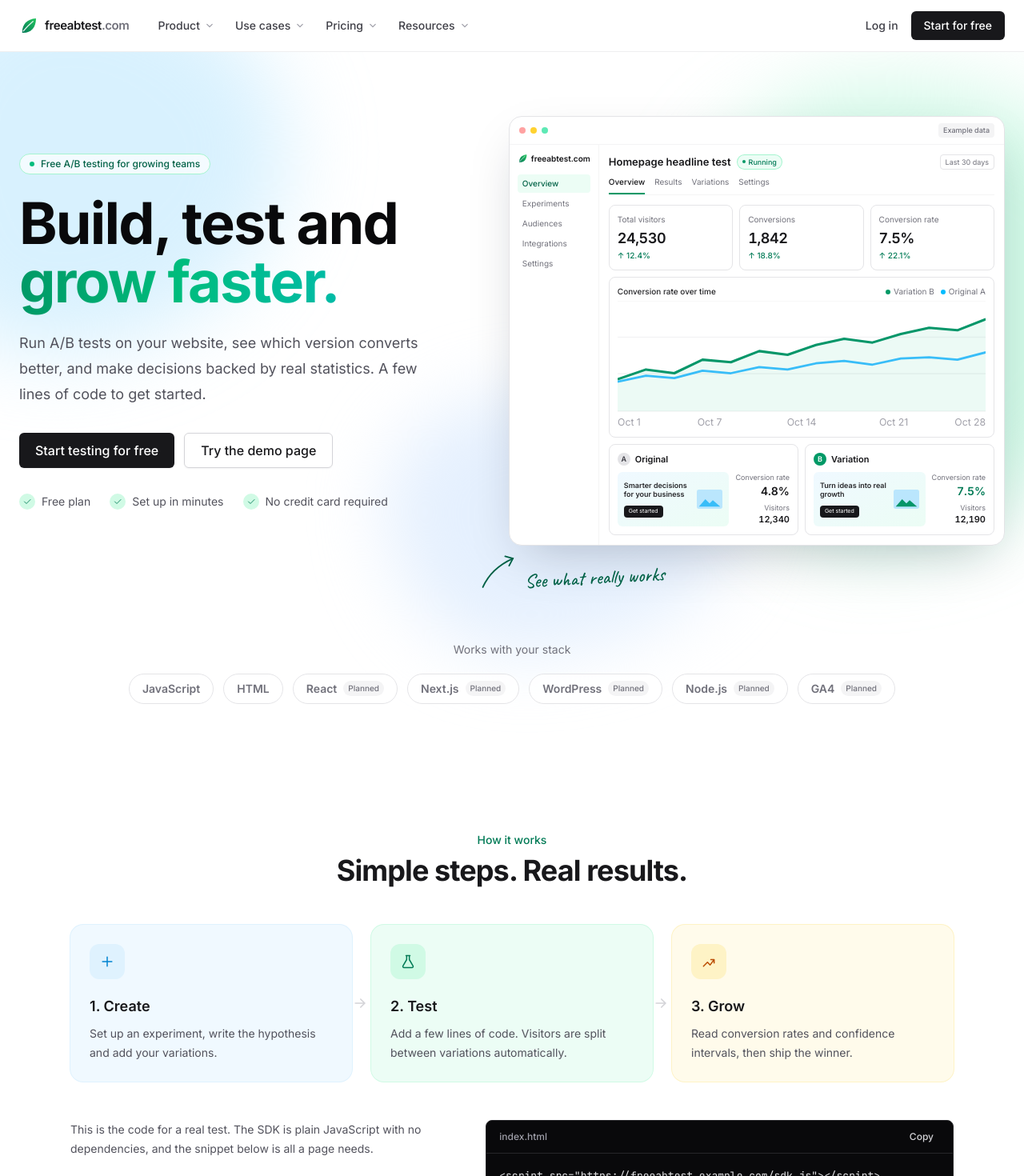
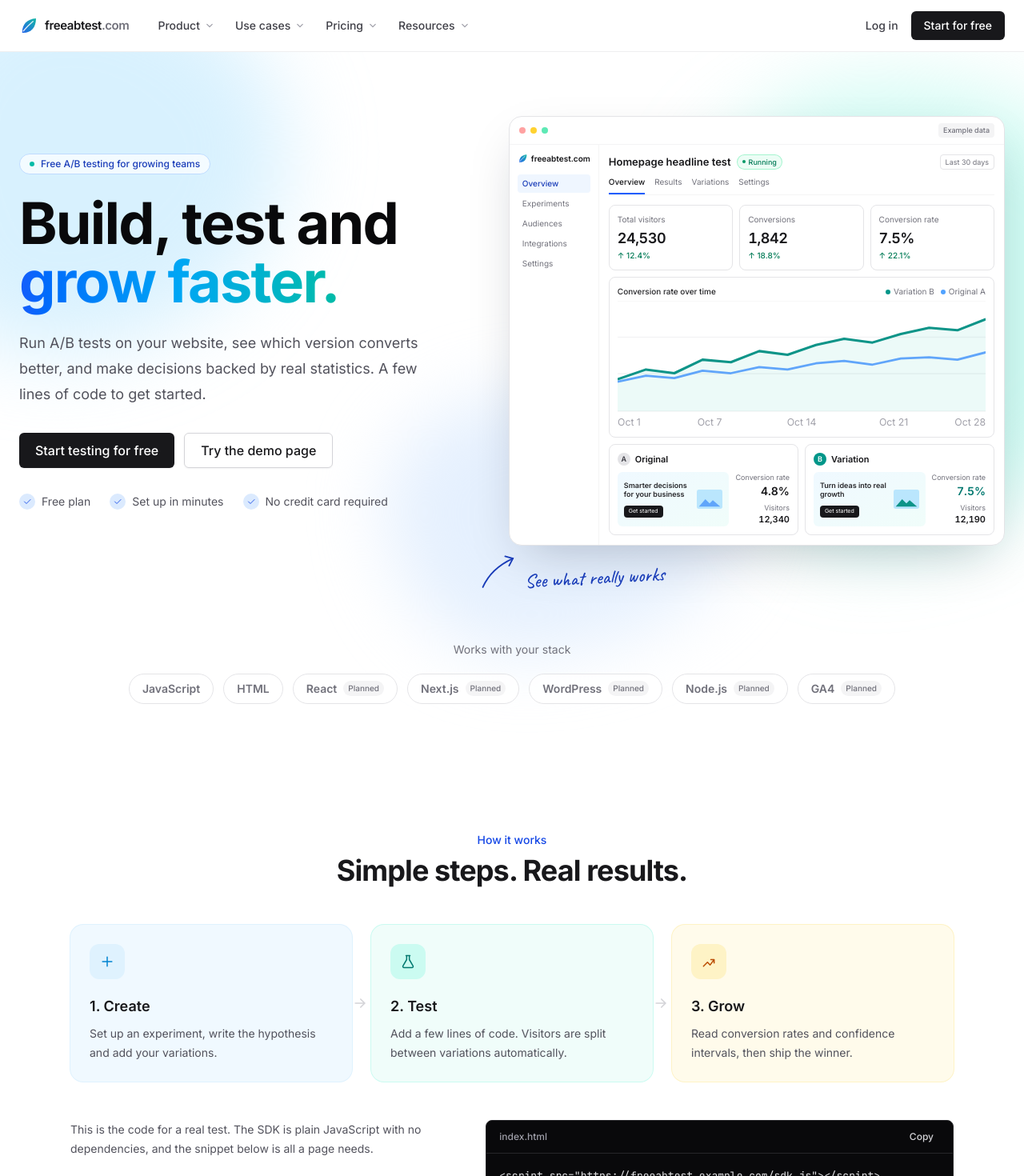
Before and after one commit to ranababu1/cro, a Next.js app: page / in a window 1280 px wide. Shown: the top 1470 px of the page at 80% size. Built offline with nearby package versions, Linux system fonts and the light colour scheme.

Commit message:
feat(theme): blue primary and teal secondary accent

```diff
--- a/app/components/landing/Blobs.tsx
+++ b/app/components/landing/Blobs.tsx
@@ -4,7 +4,7 @@ export function Blobs({ variant }: { variant: 'hero' | 'band' }) {
         return (
             <div aria-hidden className="pointer-events-none absolute inset-0 -z-10 overflow-hidden">
                 <div className="blob blob-a left-[-10%] top-[-8%] h-[28rem] w-[28rem] bg-sky-200/55" />
-                <div className="blob blob-b right-[-12%] top-[5%] h-[34rem] w-[34rem] bg-emerald-200/50" />
+                <div className="blob blob-b right-[-12%] top-[5%] h-[34rem] w-[34rem] bg-teal-200/45" />
                 <div className="blob blob-c left-[35%] top-[45%] h-[22rem] w-[30rem] bg-blue-100/70" />
             </div>
         );
@@ -12,7 +12,7 @@ export function Blobs({ variant }: { variant: 'hero' | 'band' }) {
     return (
         <div aria-hidden className="pointer-events-none absolute inset-0 -z-10 overflow-hidden">
             <div className="blob blob-b left-[-8%] top-[10%] h-[26rem] w-[30rem] bg-sky-200/50" />
-            <div className="blob blob-a right-[5%] top-[30%] h-[22rem] w-[26rem] bg-emerald-200/45" />
+            <div className="blob blob-a right-[5%] top-[30%] h-[22rem] w-[26rem] bg-teal-200/40" />
             <div className="blob blob-c left-[40%] bottom-[-10%] h-[18rem] w-[24rem] bg-teal-100/60" />
         </div>
     );
--- a/app/components/landing/DashboardMock.tsx
+++ b/app/components/landing/DashboardMock.tsx
@@ -22,23 +22,23 @@ function VariantCard({ letter, name, headline, rate, visitors, accent }: { lette
     return (
         <div className="rounded-lg border border-zinc-200 bg-white p-2.5">
             <div className="mb-2 flex items-center gap-1.5">
-                <span className={`flex h-4 w-4 items-center justify-center rounded-full text-[9px] font-semibold ${accent ? 'bg-emerald-600 text-white' : 'bg-zinc-200 text-zinc-700'}`}>{letter}</span>
+                <span className={`flex h-4 w-4 items-center justify-center rounded-full text-[9px] font-semibold ${accent ? 'bg-teal-600 text-white' : 'bg-zinc-200 text-zinc-700'}`}>{letter}</span>
                 <span className="text-[11px] font-semibold text-zinc-900">{name}</span>
             </div>
             <div className="grid grid-cols-[1fr_auto] gap-2">
-                <div className="flex items-center gap-1.5 rounded-md bg-gradient-to-br from-sky-50 to-emerald-50 p-2">
+                <div className="flex items-center gap-1.5 rounded-md bg-gradient-to-br from-sky-50 to-teal-50 p-2">
                     <div className="min-w-0">
                         <p className="text-[9px] font-semibold leading-tight text-zinc-800">{headline}</p>
                         <span className="mt-1 inline-block rounded bg-zinc-900 px-1.5 py-0.5 text-[7px] text-white">Get started</span>
                     </div>
                     <svg viewBox="0 0 24 18" className="ml-auto h-6 w-8 shrink-0" aria-hidden>
                         <rect width="24" height="18" rx="2" fill="#bae6fd" />
-                        <path d="M2 16l6-7 4 4 3-3 7 6z" fill={accent ? '#059669' : '#38bdf8'} />
+                        <path d="M2 16l6-7 4 4 3-3 7 6z" fill={accent ? '#0d9488' : '#60a5fa'} />
                     </svg>
                 </div>
                 <div className="text-right">
                     <p className="text-[9px] text-zinc-500">Conversion rate</p>
-                    <p className={`text-sm font-semibold tabular-nums ${accent ? 'text-emerald-700' : 'text-zinc-900'}`}>{rate}</p>
+                    <p className={`text-sm font-semibold tabular-nums ${accent ? 'text-teal-700' : 'text-zinc-900'}`}>{rate}</p>
                     <p className="mt-1 text-[9px] text-zinc-500">Visitors</p>
                     <p className="text-[11px] font-semibold text-zinc-900 tabular-nums">{visitors}</p>
                 </div>
@@ -61,7 +61,7 @@ export function DashboardMock() {
                 <aside className="hidden w-28 shrink-0 border-r border-zinc-100 p-2.5 sm:block">
                     <div className="mb-3 flex items-center gap-1"><LeafMark className="h-3.5 w-3.5" /><span className="text-[10px] font-semibold">freeabtest.com</span></div>
                     {['Overview', 'Experiments', 'Audiences', 'Integrations', 'Settings'].map((n, i) => (
-                        <div key={n} className={`mb-0.5 rounded px-1.5 py-1 text-[10px] ${i === 0 ? 'bg-emerald-50 font-medium text-emerald-800' : 'text-zinc-500'}`}>{n}</div>
+                        <div key={n} className={`mb-0.5 rounded px-1.5 py-1 text-[10px] ${i === 0 ? 'bg-blue-50 font-medium text-blue-800' : 'text-zinc-500'}`}>{n}</div>
                     ))}
                 </aside>
                 <div className="min-w-0 flex-1 p-3">
@@ -72,7 +72,7 @@ export function DashboardMock() {
                     </div>
                     <div className="mt-2 flex gap-3 border-b border-zinc-100 text-[10px] text-zinc-500">
                         {['Overview', 'Results', 'Variations', 'Settings'].map((t, i) => (
-                            <span key={t} className={`pb-1.5 ${i === 0 ? 'border-b-2 border-emerald-600 font-medium text-zinc-900' : ''}`}>{t}</span>
+                            <span key={t} className={`pb-1.5 ${i === 0 ? 'border-b-2 border-blue-600 font-medium text-zinc-900' : ''}`}>{t}</span>
                         ))}
                     </div>
                     <div className="mt-3 grid grid-cols-3 gap-2">
@@ -84,15 +84,15 @@ export function DashboardMock() {
                         <div className="mb-1 flex items-center text-[10px]">
                             <span className="font-medium text-zinc-800">Conversion rate over time</span>
                             <span className="ml-auto flex items-center gap-2 text-zinc-500">
-                                <span className="flex items-center gap-1"><span className="h-1.5 w-1.5 rounded-full bg-emerald-600" />Variation B</span>
-                                <span className="flex items-center gap-1"><span className="h-1.5 w-1.5 rounded-full bg-sky-400" />Original A</span>
+                                <span className="flex items-center gap-1"><span className="h-1.5 w-1.5 rounded-full bg-teal-600" />Variation B</span>
+                                <span className="flex items-center gap-1"><span className="h-1.5 w-1.5 rounded-full bg-blue-400" />Original A</span>
                             </span>
                         </div>
                         <svg viewBox={`0 0 ${W} ${H + 14}`} className="h-auto w-full" role="img" aria-label="Example chart: Variation B conversion rate rises above the original over 30 days">
                             {[0, 0.33, 0.66, 1].map((g) => <line key={g} x1="0" x2={W} y1={g * H} y2={g * H} stroke="#f4f4f5" />)}
-                            <path d={`${path(variation, W, H, max)} L${W},${H} L0,${H} Z`} fill="#10b981" opacity=".08" />
-                            <path d={path(original, W, H, max)} fill="none" stroke="#38bdf8" strokeWidth="1.8" strokeLinejoin="round" />
-                            <path d={path(variation, W, H, max)} fill="none" stroke="#059669" strokeWidth="2" strokeLinejoin="round" />
+                            <path d={`${path(variation, W, H, max)} L${W},${H} L0,${H} Z`} fill="#14b8a6" opacity=".08" />
+                            <path d={path(original, W, H, max)} fill="none" stroke="#60a5fa" strokeWidth="1.8" strokeLinejoin="round" />
+                            <path d={path(variation, W, H, max)} fill="none" stroke="#0d9488" strokeWidth="2" strokeLinejoin="round" />
                             {['Oct 1', 'Oct 7', 'Oct 14', 'Oct 21', 'Oct 28'].map((d, i) => (
                                 <text key={d} x={(i / 4) * W} y={H + 12} fontSize="8" fill="#a1a1aa" textAnchor={i === 0 ? 'start' : i === 4 ? 'end' : 'middle'}>{d}</text>
                             ))}
--- a/app/components/landing/TestIllustration.tsx
+++ b/app/components/landing/TestIllustration.tsx
@@ -11,7 +11,7 @@ export function TestIllustration() {
                 <span className="mt-3 inline-block rounded bg-zinc-200 px-2 py-1 text-[10px] text-zinc-500">Get started</span>
             </div>
             <div className="absolute left-[22%] top-[10%] w-[62%] rotate-2 rounded-xl border border-zinc-200 bg-white p-5 shadow-pop">
-                <span className="rounded-full bg-emerald-50 px-2 py-0.5 text-[10px] font-medium text-emerald-700 ring-1 ring-emerald-200">Variant B</span>
+                <span className="rounded-full bg-teal-50 px-2 py-0.5 text-[10px] font-medium text-teal-800 ring-1 ring-teal-200">Variant B</span>
                 <div className="mt-3 grid grid-cols-[1.2fr_1fr] gap-3">
                     <div>
                         <p className="text-lg font-semibold leading-snug text-zinc-900">Turn ideas into real growth</p>
@@ -20,7 +20,7 @@ export function TestIllustration() {
                     <svg viewBox="0 0 80 70" className="h-full w-full" aria-hidden>
                         <rect width="80" height="70" rx="6" fill="#f1f5f9" />
                         <rect x="48" y="10" width="22" height="40" rx="3" fill="#e2e8f0" />
-                        <path d="M14 58c0-12 4-20 10-24M24 34c-6-2-10 2-10 2M24 34c4-6 10-6 10-6M24 40c-6 0-9 4-9 4" stroke="#047857" strokeWidth="2.5" fill="none" strokeLinecap="round" />
+                        <path d="M14 58c0-12 4-20 10-24M24 34c-6-2-10 2-10 2M24 34c4-6 10-6 10-6M24 40c-6 0-9 4-9 4" stroke="#0d9488" strokeWidth="2.5" fill="none" strokeLinecap="round" />
                         <rect x="10" y="56" width="22" height="8" rx="2" fill="#cbd5e1" />
                     </svg>
                 </div>
@@ -31,7 +31,7 @@ export function TestIllustration() {
                 <p className="mt-0.5 text-lg font-semibold text-zinc-900 tabular-nums">50 / 50</p>
             </div>
             <div className="absolute bottom-[8%] left-[28%] flex items-center gap-2 rounded-xl border border-zinc-200 bg-white px-4 py-3 shadow-pop">
-                <svg viewBox="0 0 24 24" className="h-6 w-6 text-emerald-700" aria-hidden><path d="M4 20V14M10 20V9M16 20V12M22 20V5" stroke="currentColor" strokeWidth="2.5" strokeLinecap="round" /></svg>
+                <svg viewBox="0 0 24 24" className="h-6 w-6 text-blue-600" aria-hidden><path d="M4 20V14M10 20V9M16 20V12M22 20V5" stroke="currentColor" strokeWidth="2.5" strokeLinecap="round" /></svg>
                 <div>
                     <p className="text-sm font-semibold text-zinc-900">95% interval</p>
                     <p className="text-[10px] text-zinc-500">per variation</p>
--- a/app/components/ui/Logo.tsx
+++ b/app/components/ui/Logo.tsx
@@ -6,8 +6,8 @@ export function LeafMark({ className = 'h-6 w-6' }: { className?: string }) {
         <svg viewBox="0 0 32 32" className={className} aria-hidden>
             <defs>
                 <linearGradient id="leaf-g" x1="4" y1="28" x2="28" y2="4" gradientUnits="userSpaceOnUse">
-                    <stop stopColor="#047857" />
-                    <stop offset="1" stopColor="#22c55e" />
+                    <stop stopColor="#2563eb" />
+                    <stop offset="1" stopColor="#14b8a6" />
                 </linearGradient>
             </defs>
             <path d="M5 27C5 14 13 5 28 4c0 15-8 24-21 24-.7 0-1.4 0-2-.1z" fill="url(#leaf-g)" />
--- a/app/page.tsx
+++ b/app/page.tsx
@@ -79,7 +79,7 @@ const stack = [
 
 const howSteps = [
     { title: 'Create', body: 'Set up an experiment, write the hypothesis and add your variations.', tone: 'bg-sky-50 ring-sky-100', icon: 'text-sky-600 bg-sky-100', d: 'M12 5v14M5 12h14' },
-    { title: 'Test', body: 'Add a few lines of code. Visitors are split between variations automatically.', tone: 'bg-emerald-50 ring-emerald-100', icon: 'text-emerald-700 bg-emerald-100', d: 'M9 3h6M10 3v6L4.5 18.5A1.7 1.7 0 0 0 6 21h12a1.7 1.7 0 0 0 1.5-2.5L14 9V3' },
+    { title: 'Test', body: 'Add a few lines of code. Visitors are split between variations automatically.', tone: 'bg-teal-50 ring-teal-100', icon: 'text-teal-700 bg-teal-100', d: 'M9 3h6M10 3v6L4.5 18.5A1.7 1.7 0 0 0 6 21h12a1.7 1.7 0 0 0 1.5-2.5L14 9V3' },
     { title: 'Grow', body: 'Read conversion rates and confidence intervals, then ship the winner.', tone: 'bg-amber-50 ring-amber-100', icon: 'text-amber-700 bg-amber-100', d: 'M4 19 10 13l4 4 6-8M15 9h5v5' },
 ];
 
@@ -114,7 +114,7 @@ function Section({ id, eyebrow, title, intro, children }: { id?: string; eyebrow
 
 function Tick() {
     return (
-        <span className="flex h-5 w-5 shrink-0 items-center justify-center rounded-full bg-emerald-100 text-emerald-700">
+        <span className="flex h-5 w-5 shrink-0 items-center justify-center rounded-full bg-blue-100 text-blue-700">
             <CheckIcon className="h-3 w-3" />
         </span>
     );
@@ -141,13 +141,13 @@ export default function LandingPage() {
                     <Blobs variant="hero" />
                     <div className="mx-auto grid max-w-7xl items-center gap-12 px-4 pb-16 pt-14 sm:px-6 lg:grid-cols-[1fr_1.1fr] lg:pb-24 lg:pt-20 [&>*]:min-w-0">
                         <div>
-                            <span className="inline-flex items-center gap-2 rounded-full border border-emerald-200 bg-white/70 px-3 py-1 text-xs font-medium text-emerald-800">
-                                <span className="h-1.5 w-1.5 rounded-full bg-emerald-500" />
+                            <span className="inline-flex items-center gap-2 rounded-full border border-blue-200 bg-white/70 px-3 py-1 text-xs font-medium text-blue-800">
+                                <span className="h-1.5 w-1.5 rounded-full bg-teal-500" />
                                 Free A/B testing for growing teams
                             </span>
                             <h1 className="mt-6 text-5xl font-bold leading-[1.02] tracking-tight text-zinc-950 sm:text-6xl xl:text-7xl">
                                 Build, test and{' '}
-                                <span className="bg-gradient-to-r from-emerald-600 via-emerald-500 to-teal-500 bg-clip-text text-transparent">grow faster.</span>
+                                <span className="bg-gradient-to-r from-blue-600 via-sky-500 to-teal-500 bg-clip-text text-transparent">grow faster.</span>
                             </h1>
                             <p className="mt-6 max-w-lg text-lg leading-8 text-zinc-600">
                                 Run A/B tests on your website, see which version converts better, and make decisions backed by real statistics. A few lines of code to get started.
@@ -164,7 +164,7 @@ export default function LandingPage() {
                         </div>
                         <div className="relative">
                             <DashboardMock />
-                            <div className="pointer-events-none absolute -bottom-14 left-4 hidden items-end gap-1 font-hand text-2xl text-emerald-800 sm:flex lg:-left-10" aria-hidden>
+                            <div className="pointer-events-none absolute -bottom-14 left-4 hidden items-end gap-1 font-hand text-2xl text-blue-800 sm:flex lg:-left-10" aria-hidden>
                                 <svg viewBox="0 0 60 50" className="h-12 w-14 -rotate-6" fill="none" stroke="currentColor" strokeWidth="2" strokeLinecap="round">
                                     <path d="M6 44C14 30 26 18 50 10" />
                                     <path d="M40 6l10 4-6 9" />
@@ -189,7 +189,7 @@ export default function LandingPage() {
 
                 <section id="how-it-works" className="scroll-mt-20 py-20 sm:py-24">
                     <div className="mx-auto max-w-6xl px-4 sm:px-6">
-                        <p className="text-center text-sm font-medium text-emerald-700">How it works</p>
+                        <p className="text-center text-sm font-medium text-blue-700">How it works</p>
                         <h2 className="mt-2 text-center text-3xl font-bold tracking-tight sm:text-4xl">Simple steps. Real results.</h2>
                         <div className="mt-12 grid gap-6 md:grid-cols-3">
                             {howSteps.map((s, i) => (
--- a/public/demo.html
+++ b/public/demo.html
@@ -138,7 +138,7 @@
                 button.textContent = 'Try It Now';
             } else {
                 // Fallback for other variations
-                button.style.backgroundColor = '#6366f1';
+                button.style.backgroundColor = '#2563eb';
                 button.style.color = 'white';
                 button.textContent = variation.variation_name;
             }
```
Also changed, not shown: app/globals.css (+6 -6 lines), 3 other files (tests, documents, lock files or other folders).
